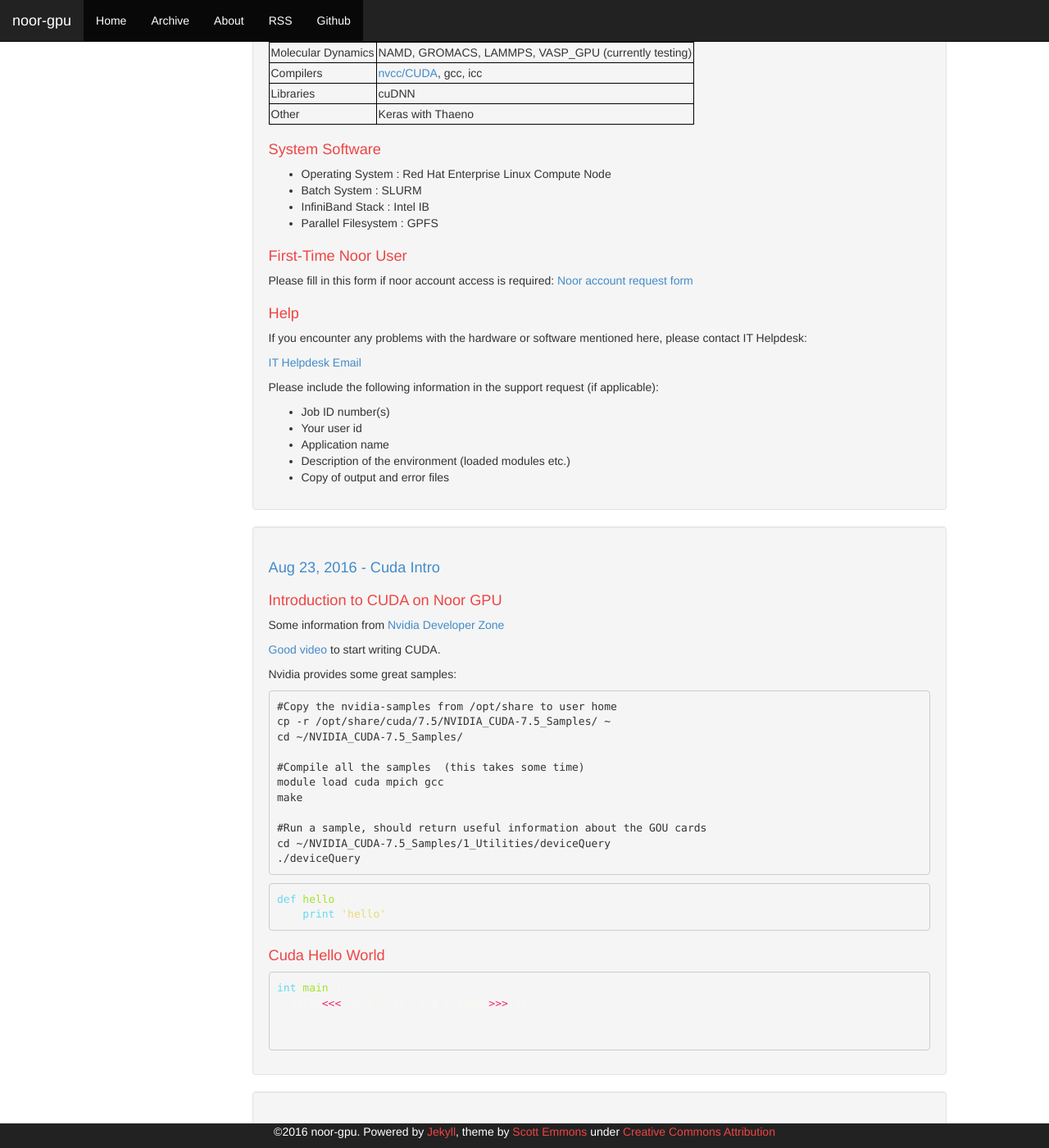
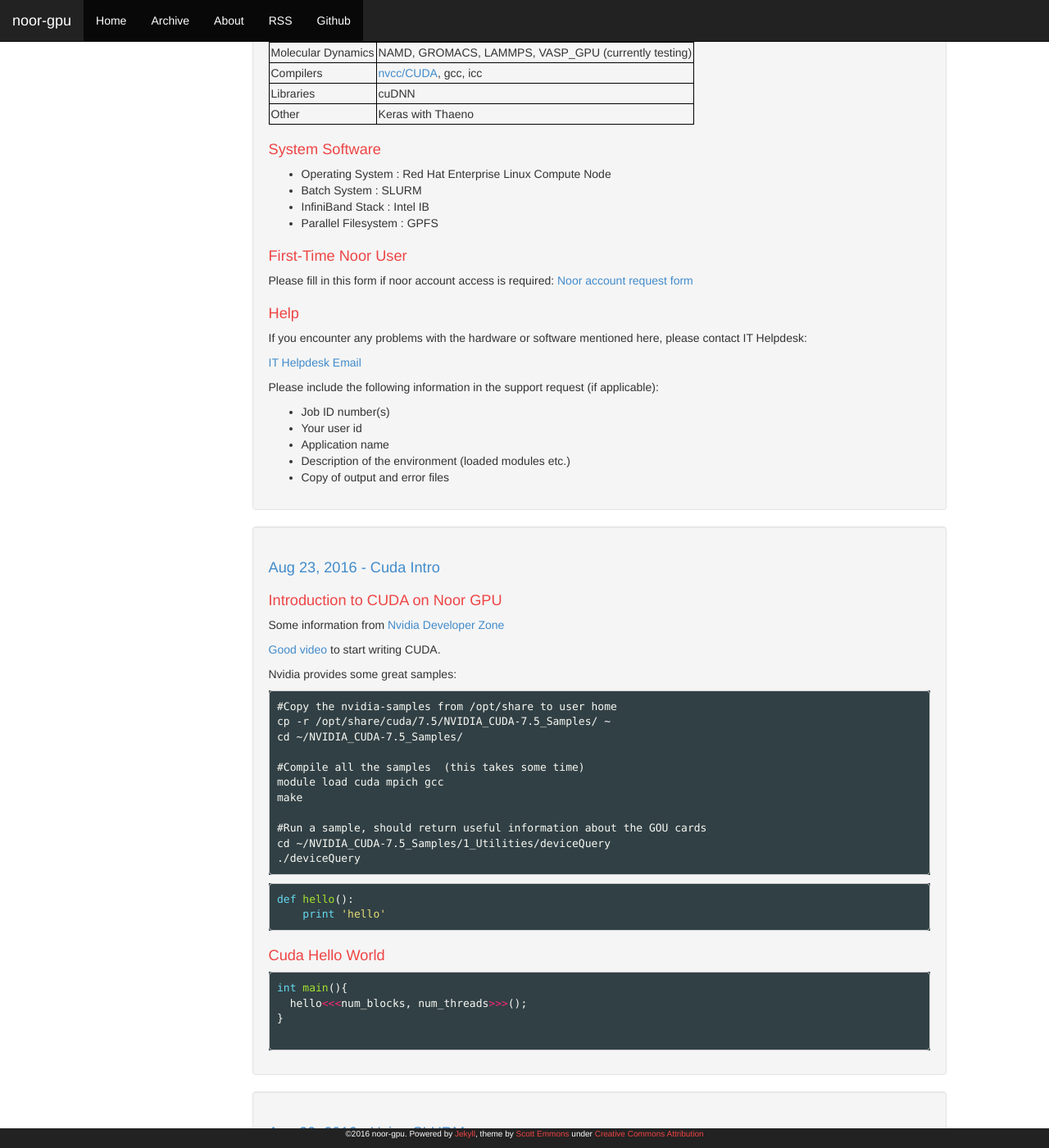
Before and after one commit to kaust-rc/noor-gpu, a Jekyll site: the page built from index.html, in a window 1280 px wide and 1400 px high, scrolled down 610 px. Shown: the whole window at 82% size. Built offline with Jekyll 4.4.1, drawn with Linux system fonts in a browser that asks for light colours; nearby versions of some CDN libraries; the list of posts is cut into pages by our own code.

Commit message:
Changed some formatting

```diff
--- a/_includes/header.html
+++ b/_includes/header.html
@@ -10,6 +10,7 @@
     <link href="css/bootstrap.min.css" rel="stylesheet" type="text/css">
     <link href="css/theme.css" rel="stylesheet" type="text/css">
     <link href="css/syntax.css" rel="stylesheet" type="text/css">
+    <link href="https://maxcdn.bootstrapcdn.com/font-awesome/4.6.3/css/font-awesome.min.css" rel="stylesheet">
 {% include isso-comments.html %}
 </head>
 
--- a/css/syntax.css
+++ b/css/syntax.css
@@ -1,4 +1,6 @@
+.highlight  { background: #314045; color: #f8f8f2}
 .highlight .hll { background-color: #49483e }
+/*Lifted from Agus Makmun - https://github.com/agusmakmu*/
 .highlight .c { color: #75715e } /* Comment */
 .highlight .err { color: #960050; background-color: #1e0010 } /* Error */
 .highlight .k { color: #66d9ef } /* Keyword */
--- a/css/theme.css
+++ b/css/theme.css
@@ -5,6 +5,7 @@
 
 .copyright {
     color: #ffffff;
+    font-size: 10px;
 }
 
 .footer {
```
